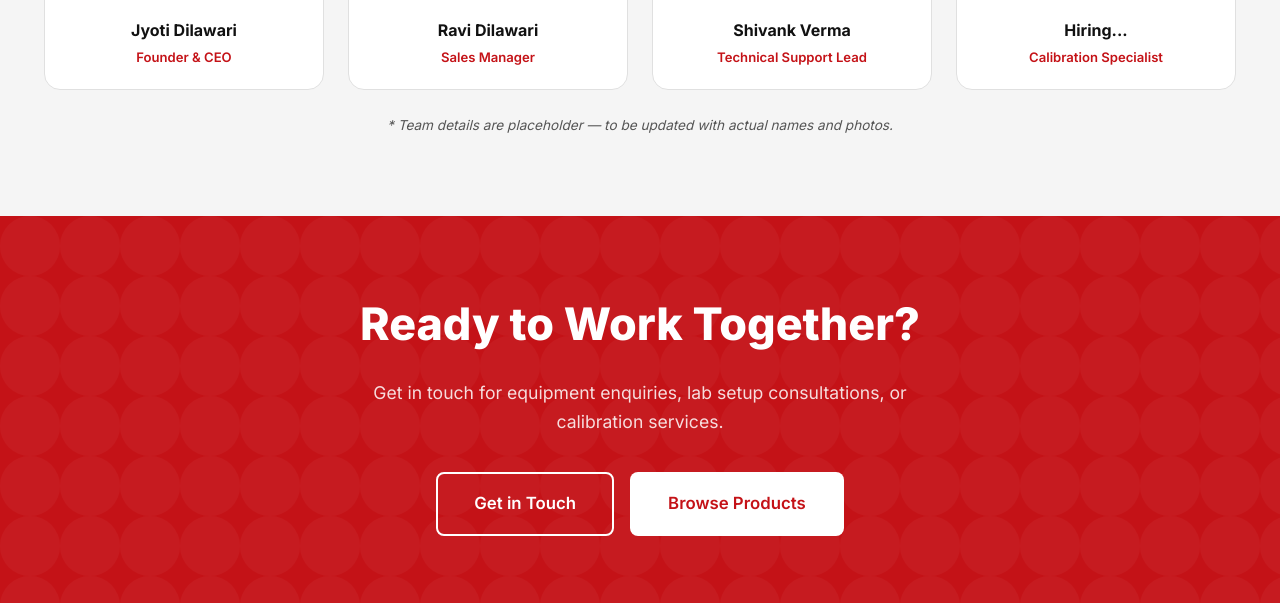
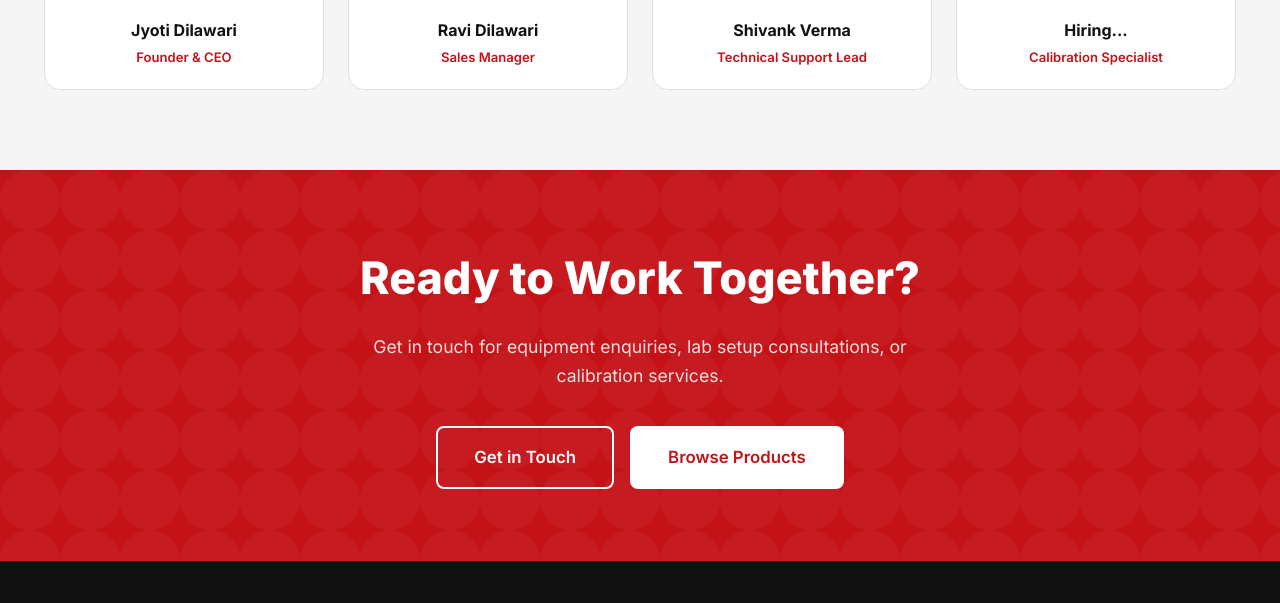
Before and after one commit to Accurion-Technologies-India/Website, a plain HTML site: page about.html in a window 1280 px wide. Shown: the part 4421-5024 px from the top of the page. Drawn offline with Linux system fonts and the light colour scheme.

Commit message:
chore: remove team details placeholder note in about.html

```diff
--- a/about.html
+++ b/about.html
@@ -357,9 +357,6 @@
           </div>
         </div>
       </div>
-      <p
-        style="text-align:center;color:var(--color-text-secondary);font-size:0.85rem;margin-top:24px;font-style:italic;">
-        * Team details are placeholder — to be updated with actual names and photos.</p>
     </div>
   </section>
 
```
